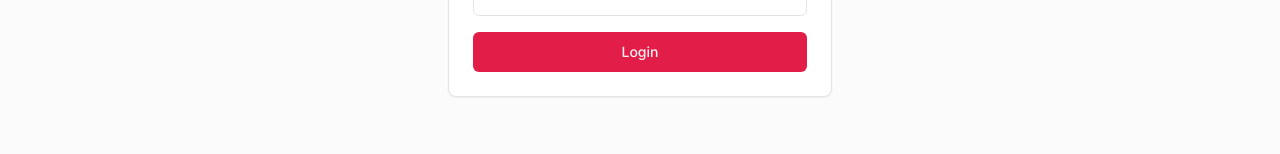
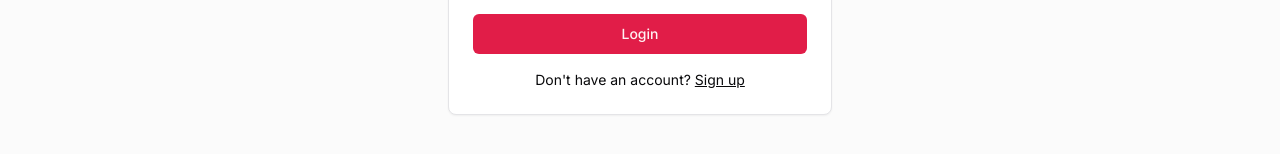
Before and after one commit to Kamigami55/quickly-auth, a Next.js app: page /login in a window 1280 px wide. Shown: the part 448-602 px from the top of the page. Built offline with nearby package versions, Linux system fonts and the light colour scheme; no server answers.

Commit message:
feat: Add sign up link in login page

```diff
--- a/src/app/login/page.tsx
+++ b/src/app/login/page.tsx
@@ -2,6 +2,7 @@
 
 import { zodResolver } from '@hookform/resolvers/zod';
 import { Loader2 } from 'lucide-react';
+import Link from 'next/link';
 import { useRouter } from 'next/navigation';
 import * as React from 'react';
 import { useForm } from 'react-hook-form';
@@ -63,7 +64,7 @@ export default function LoginPage() {
   };
 
   return (
-    <div className="flex items-center justify-center min-h-[calc(100vh-10rem)]">
+    <div className="flex items-center justify-center min-h-[calc(100vh-10rem)] p-6">
       <Card className="max-w-sm w-full">
         <CardHeader>
           <CardTitle className="text-2xl">Login</CardTitle>
@@ -121,6 +122,13 @@ export default function LoginPage() {
               </div>
             </form>
           </Form>
+
+          <div className="mt-4 text-center text-sm">
+            Don&apos;t have an account?{' '}
+            <Link href="/signup" className="underline">
+              Sign up
+            </Link>
+          </div>
         </CardContent>
       </Card>
     </div>
```
